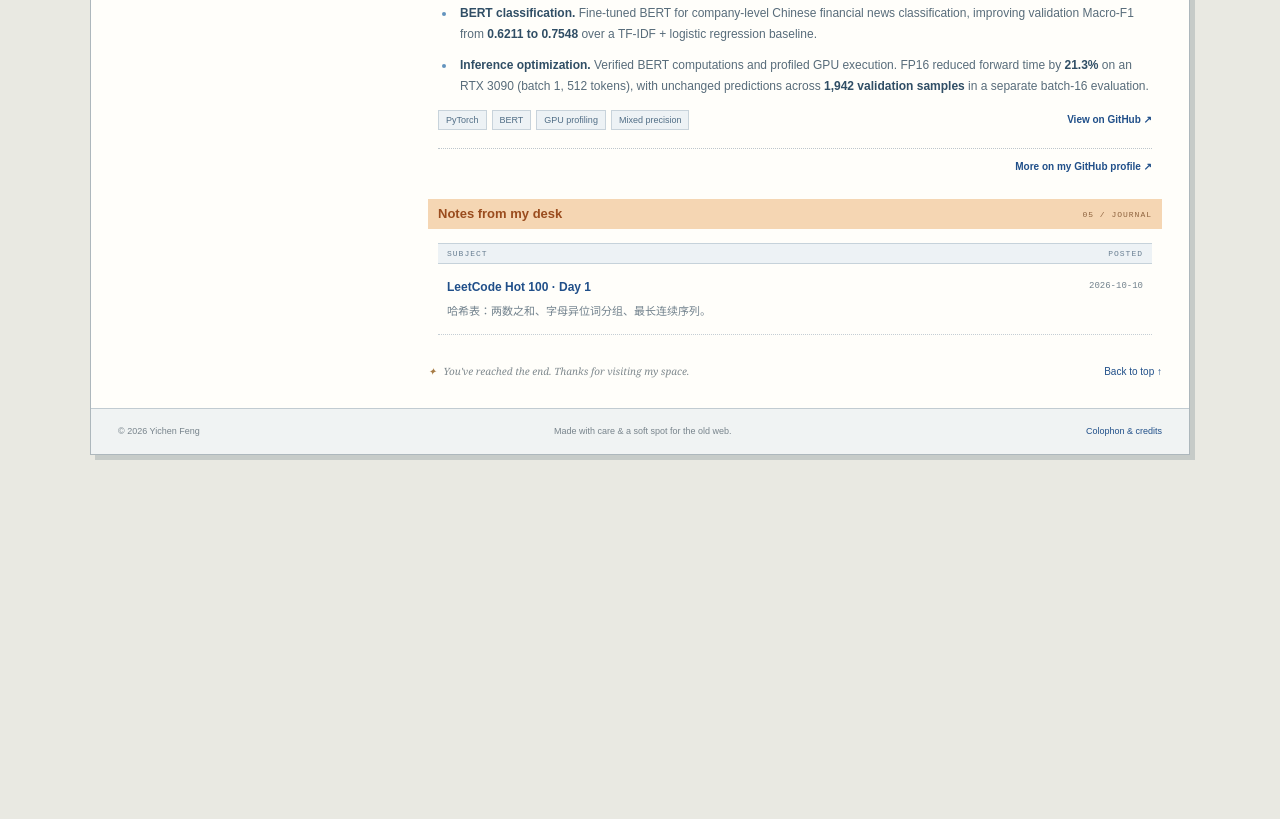
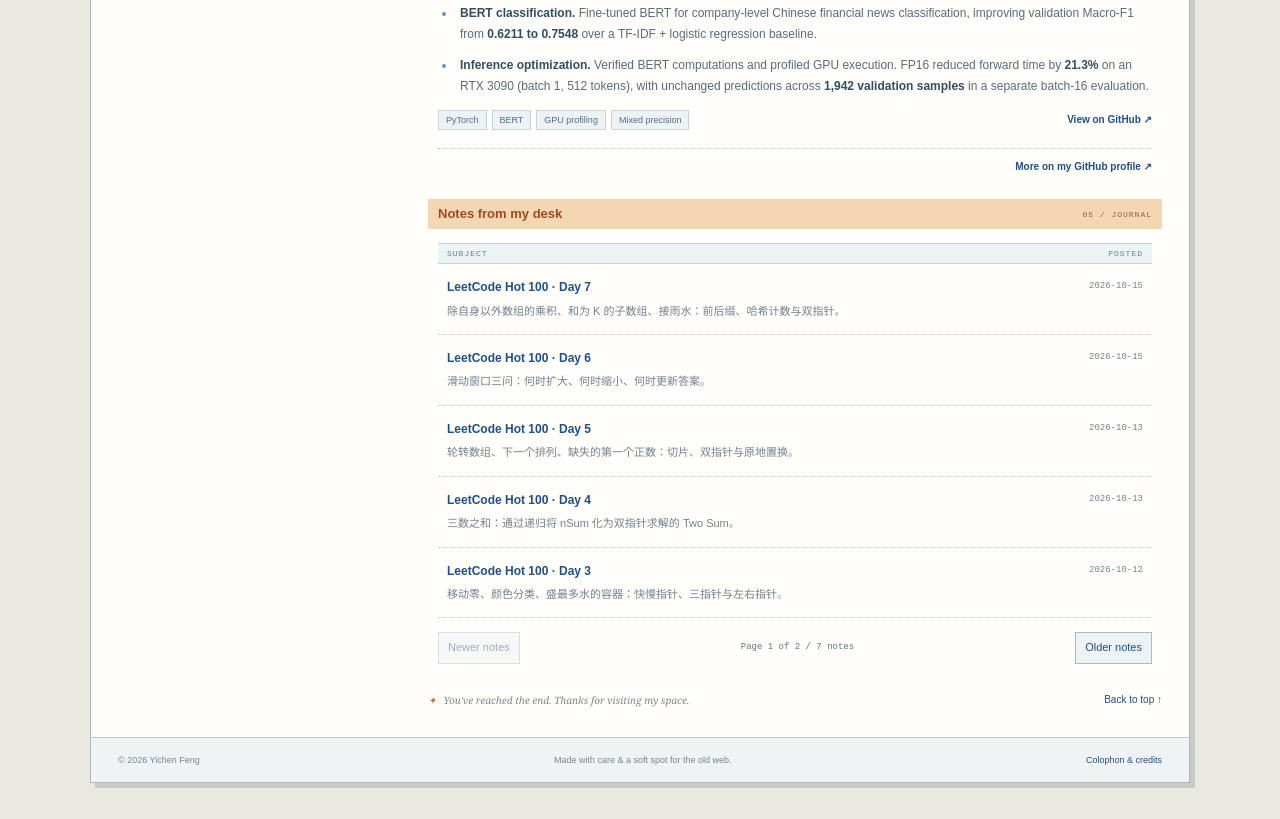
Before and after one commit to YichenCharlie/YichenCharlie.github.io, a plain HTML site: page index.html in a window 1280 px wide. Shown: the part 1682-2501 px from the top of the page. Before the commit the page ends 2173 px from the top, so only its background shows below. Drawn offline with Linux system fonts and the light colour scheme.

Commit message:
Publish Day 7 with rainwater diagram and paginate journal

```diff
--- a/assets/notes.js
+++ b/assets/notes.js
@@ -9,9 +9,29 @@ fetch("data/notes.json", { cache: "no-cache" })
   .then(notes => {
     if (!Array.isArray(notes)) throw new Error("Invalid journal index");
     if (!notes.length) return;
+    notes = notes.filter(note => /^notes\/[a-z0-9-]+\/$/.test(note.url));
+    notes.sort((a, b) => b.date.localeCompare(a.date) || b.url.localeCompare(a.url));
+    const pageSize = 5;
+    const pageCount = Math.max(1, Math.ceil(notes.length / pageSize));
+    const requestedPage = Number(new URL(location.href).searchParams.get("notes-page"));
+    let currentPage = Number.isInteger(requestedPage) ? Math.max(1, Math.min(pageCount, requestedPage)) : 1;
+    const navigation = document.createElement("nav");
+    navigation.className = "journal-pagination";
+    navigation.setAttribute("aria-label", "Journal pages");
+    navigation.hidden = pageCount <= 1;
+    const newer = document.createElement("button");
+    newer.type = "button";
+    newer.textContent = "Newer notes";
+    const older = document.createElement("button");
+    older.type = "button";
+    older.textContent = "Older notes";
+    const status = document.createElement("span");
+    status.setAttribute("role", "status");
+    navigation.append(newer, status, older);
+    journalEntries.after(navigation);
+    function renderPage() {
       const entries = document.createDocumentFragment();
-    for (const note of notes) {
-      if (!/^notes\/[a-z0-9-]+\/$/.test(note.url)) continue;
+      for (const note of notes.slice((currentPage - 1) * pageSize, currentPage * pageSize)) {
         const entry = document.createElement("article");
         entry.className = "journal-entry";
         const content = document.createElement("div");
@@ -30,6 +50,26 @@ fetch("data/notes.json", { cache: "no-cache" })
         entries.append(entry);
       }
       journalEntries.replaceChildren(entries);
+      newer.disabled = currentPage === 1;
+      older.disabled = currentPage === pageCount;
+      status.textContent = `Page ${currentPage} of ${pageCount} / ${notes.length} notes`;
+    }
+    function changePage(delta) {
+      currentPage = Math.max(1, Math.min(pageCount, currentPage + delta));
+      const url = new URL(location.href);
+      if (currentPage === 1) url.searchParams.delete("notes-page");
+      else url.searchParams.set("notes-page", currentPage);
+      url.hash = "journal";
+      history.replaceState(null, "", url);
+      renderPage();
+      // Keep keyboard focus on an enabled control at the first/last page.
+      if (document.activeElement === newer && newer.disabled) older.focus({preventScroll: true});
+      if (document.activeElement === older && older.disabled) newer.focus({preventScroll: true});
+      document.getElementById("journal").scrollIntoView({block: "start"});
+    }
+    newer.addEventListener("click", () => changePage(-1));
+    older.addEventListener("click", () => changePage(1));
+    renderPage();
   })
   .catch(() => {
     journalEntries.textContent = "Notes are temporarily unavailable. Please try again later.";
--- a/assets/style.css
+++ b/assets/style.css
@@ -157,6 +157,11 @@ button,a,summary{-webkit-tap-highlight-color:transparent}
 .journal-empty>span:first-child{font-size:20px;color:#8b9cab}
 .journal-empty>span:last-child{margin-left:auto}
 .journal-entry{display:flex;justify-content:space-between;gap:18px;padding:14px 9px;border-bottom:1px dotted #c5ced4}
+.journal-pagination{display:flex;align-items:center;justify-content:space-between;gap:8px;padding:14px 0 0;font-size:10px;color:#667381}
+.journal-pagination button{border:1px solid #a4bad0;background:#edf2f5;color:#204f89;padding:6px 9px;cursor:pointer;font-size:11px}
+.journal-pagination button:hover:not(:disabled){background:#dce7ef}
+.journal-pagination button:disabled{opacity:.45;cursor:default}
+.journal-pagination [role=status]{text-align:center;font:9px/1.5 'Courier New',monospace}
 .journal-entry>div{min-width:0}.journal-entry h3{font-size:12px;overflow-wrap:anywhere}.journal-entry p{font-size:11px;color:#71818c;margin-top:5px;overflow-wrap:anywhere}.journal-entry time{font:9px/1.8 'Courier New',monospace;color:#71818c;white-space:nowrap}
 .end-note{display:flex;gap:7px;align-items:center;color:#7f898e;font:italic 10px Georgia,serif;margin-top:29px}
 .end-note>span{color:#a77c45}
--- a/data/notes.json
+++ b/data/notes.json
@@ -1,4 +1,40 @@
 [
+  {
+    "title": "LeetCode Hot 100 · Day 7",
+    "date": "2026-10-15",
+    "summary": "除自身以外数组的乘积、和为 K 的子数组、接雨水：前后缀、哈希计数与双指针。",
+    "url": "notes/leetcode-hot100-day-007/"
+  },
+  {
+    "title": "LeetCode Hot 100 · Day 6",
+    "date": "2026-10-15",
+    "summary": "滑动窗口三问：何时扩大、何时缩小、何时更新答案。",
+    "url": "notes/leetcode-hot100-day-006/"
+  },
+  {
+    "title": "LeetCode Hot 100 · Day 5",
+    "date": "2026-10-13",
+    "summary": "轮转数组、下一个排列、缺失的第一个正数：切片、双指针与原地置换。",
+    "url": "notes/leetcode-hot100-day-005/"
+  },
+  {
+    "title": "LeetCode Hot 100 · Day 4",
+    "date": "2026-10-13",
+    "summary": "三数之和：通过递归将 nSum 化为双指针求解的 Two Sum。",
+    "url": "notes/leetcode-hot100-day-004/"
+  },
+  {
+    "title": "LeetCode Hot 100 · Day 3",
+    "date": "2026-10-12",
+    "summary": "移动零、颜色分类、盛最多水的容器：快慢指针、三指针与左右指针。",
+    "url": "notes/leetcode-hot100-day-003/"
+  },
+  {
+    "title": "LeetCode Hot 100 · Day 2",
+    "date": "2026-10-11",
+    "summary": "只出现一次的数字、多数元素：异或、哈希计数与投票法。",
+    "url": "notes/leetcode-hot100-day-002/"
+  },
   {
     "title": "LeetCode Hot 100 · Day 1",
     "date": "2026-10-10",
```
Also changed, not shown: posts/images/day-007/trapping-rain-water.svg (added), 5 other files. Lines whose indentation alone changed are shown as unchanged.
